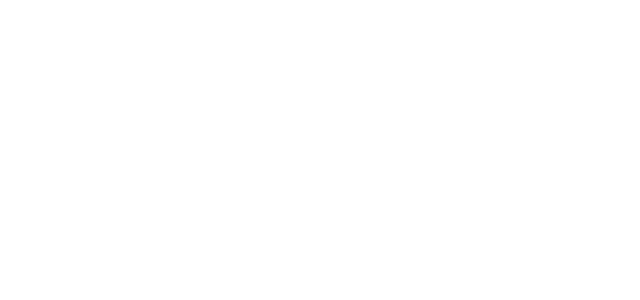
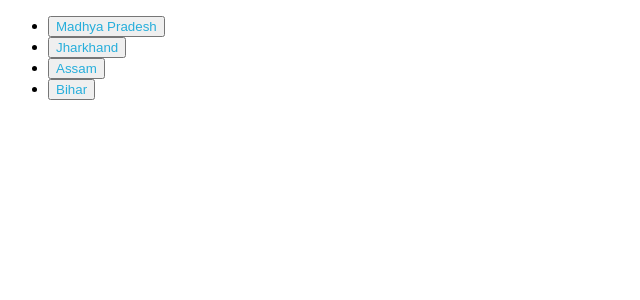
Before and after one commit to Dipak1998/React-Assignments-Set-2---Nested-List, a React app: page / in a window 1280 px wide. Shown: the top 300 px of the page, without its empty margins (0-640 px from the left). Built offline with nearby package versions, Linux system fonts and the light colour scheme.

Commit message:
Update Code

```diff
--- a/src/components/App.js
+++ b/src/components/App.js
@@ -1,59 +1,62 @@
-import React, { Component, useState } from "react";
-import "./../styles/App.css";
+import React, { Component, useState } from 'react'
+import './../styles/App.css'
+import States from './States'
+
+import Towns from './Towns'
 
 // Do not alter the states const and values inside it.
 const states = [
   {
-    name: "Madhya Pradesh",
+    name: 'Madhya Pradesh',
     cities: [
       {
-        name: "Indore",
+        name: 'Indore',
         towns: [
           {
-            name: "Mhow",
+            name: 'Mhow',
           },
           {
-            name: "Dewas",
+            name: 'Dewas',
           },
         ],
       },
       {
-        name: "Bhopal",
+        name: 'Bhopal',
         towns: [
           {
-            name: "Manit",
+            name: 'Manit',
           },
           {
-            name: "Berasia",
+            name: 'Berasia',
           },
         ],
       },
       {
-        name: "Gwalior",
+        name: 'Gwalior',
         towns: [
           {
-            name: "Ajaypur",
+            name: 'Ajaypur',
           },
         ],
       },
     ],
   },
   {
-    name: "Jharkhand",
+    name: 'Jharkhand',
     cities: [
       {
-        name: "Dhanbad",
+        name: 'Dhanbad',
         towns: [
           {
-            name: "IIT(ISM) Dhanbad",
+            name: 'IIT(ISM) Dhanbad',
           },
           {
-            name: "Hirapur",
+            name: 'Hirapur',
           },
         ],
       },
       {
-        name: "Wasseypur",
+        name: 'Wasseypur',
         towns: [
           {
             name: "Sardar khan's",
@@ -64,7 +67,7 @@ const states = [
         ],
       },
       {
-        name: "Mirzapur",
+        name: 'Mirzapur',
         towns: [
           {
             name: "Kaleen bhaiya's",
@@ -77,85 +80,93 @@ const states = [
     ],
   },
   {
-    name: "Assam",
+    name: 'Assam',
     cities: [
       {
-        name: "Guwhati",
+        name: 'Guwhati',
         towns: [
           {
-            name: "Amin",
+            name: 'Amin',
           },
           {
-            name: "Jalah",
+            name: 'Jalah',
           },
         ],
       },
       {
-        name: "Jungle1",
+        name: 'Jungle1',
         towns: [
           {
-            name: "Tiger found at IIT Guwahati",
+            name: 'Tiger found at IIT Guwahati',
           },
           {
-            name: "Leopard found in IIT Guwahati",
+            name: 'Leopard found in IIT Guwahati',
           },
         ],
       },
       {
-        name: "Tezpur",
+        name: 'Tezpur',
         towns: [
           {
-            name: "Dibrugarh",
+            name: 'Dibrugarh',
           },
           {
-            name: "Silchar",
+            name: 'Silchar',
           },
         ],
       },
     ],
   },
   {
-    name: "Bihar",
+    name: 'Bihar',
     cities: [
       {
-        name: "Patna",
+        name: 'Patna',
         towns: [
           {
-            name: "Sonpur",
+            name: 'Sonpur',
           },
           {
-            name: "Maner",
+            name: 'Maner',
           },
         ],
       },
       {
-        name: "Gaya",
+        name: 'Gaya',
         towns: [
           {
-            name: "Bakraur",
+            name: 'Bakraur',
           },
           {
-            name: "Barachatti",
+            name: 'Barachatti',
           },
         ],
       },
       {
-        name: "Darbhanga",
+        name: 'Darbhanga',
         towns: [
           {
-            name: "Singhwara",
+            name: 'Singhwara',
           },
           {
-            name: "Jale",
+            name: 'Jale',
           },
         ],
       },
     ],
   },
-];
+]
 
 function App() {
-  return <div id="main"></div>;
+  return (
+    <div id='main'>
+      <ul>
+        {states.map((state, s = 0) => (
+          <States state={state} s={s} />
+        ))}
+      </ul>
+    </div>
+  )
 }
 
-export default App;
+export default App
--- /dev/null
+++ b/src/components/Cities.js
@@ -0,0 +1,25 @@
+import React, { useState } from 'react'
+import Towns from './Towns'
+
+function Cities({ city, c }) {
+  const [buttonClicked, setClick] = useState(null)
+  return (
+    <>
+      <li
+        className={'city' + c}
+        onClick={() => {
+          setClick(!buttonClicked)
+        }}
+      >
+        <button>{city.name}</button>
+      </li>
+      <ul>
+        {buttonClicked
+          ? city.towns.map((town, t) => <Towns town={town} t={t} />)
+          : ''}
+      </ul>
+    </>
+  )
+}
+
+export default Cities
--- /dev/null
+++ b/src/components/States.js
@@ -0,0 +1,26 @@
+import React, { useState } from 'react'
+import Cities from './Cities'
+
+function States({ state, s }) {
+  const [buttonClicked, setClick] = useState(null)
+  return (
+    <>
+      <li className={'state' + s}>
+        <button
+          onClick={() => {
+            setClick(!buttonClicked)
+          }}
+        >
+          {state.name}
+        </button>
+      </li>
+      <ul>
+        {buttonClicked
+          ? state.cities.map((city, c) => <Cities city={city} c={c} />)
+          : ''}
+      </ul>
+    </>
+  )
+}
+
+export default States
--- /dev/null
+++ b/src/components/Towns.js
@@ -0,0 +1,11 @@
+import React from 'react'
+
+function Towns({ town, t }) {
+  return (
+    <>
+      <li className={'town' + t}>{town.name}</li>
+    </>
+  )
+}
+
+export default Towns
```
